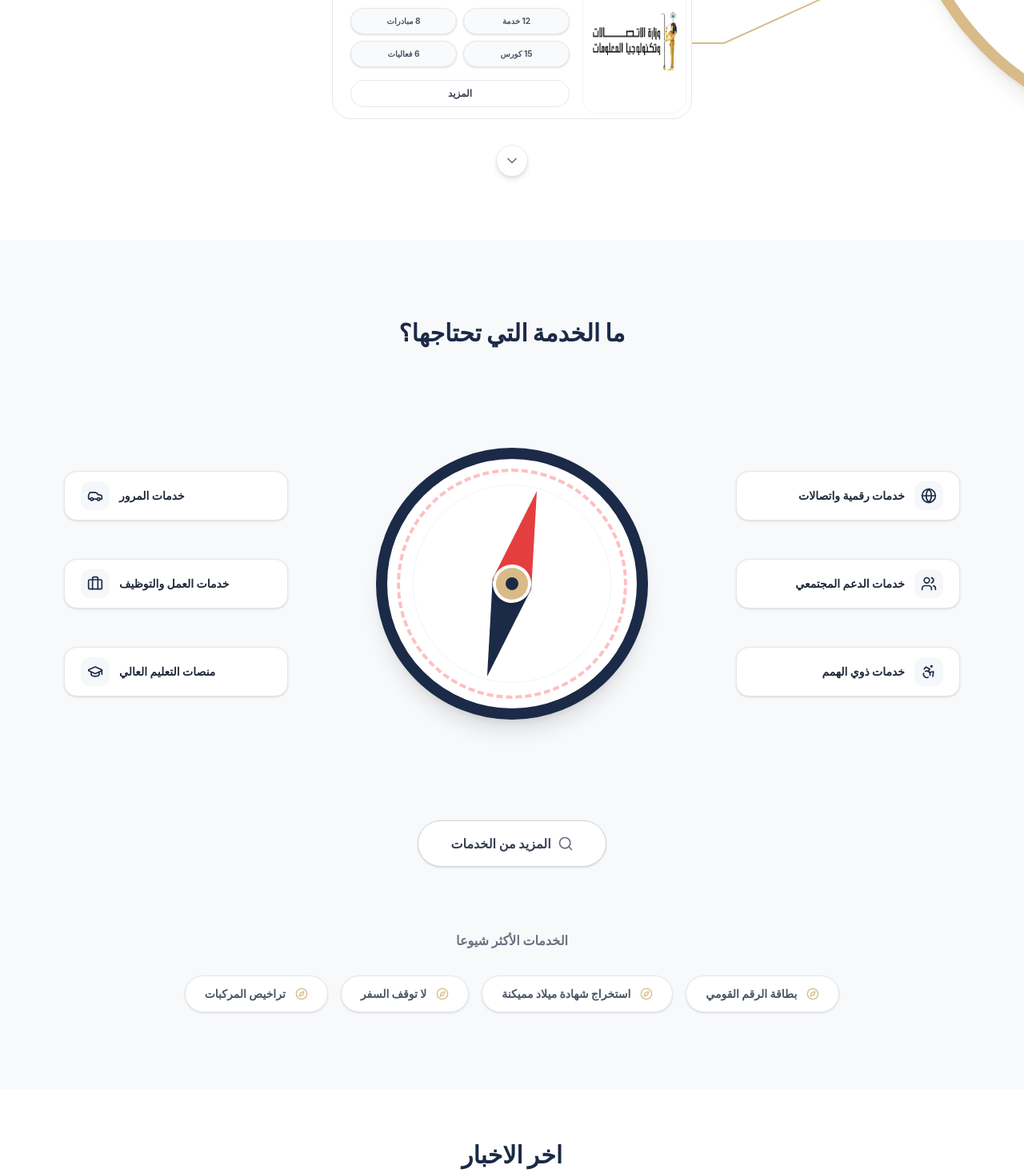
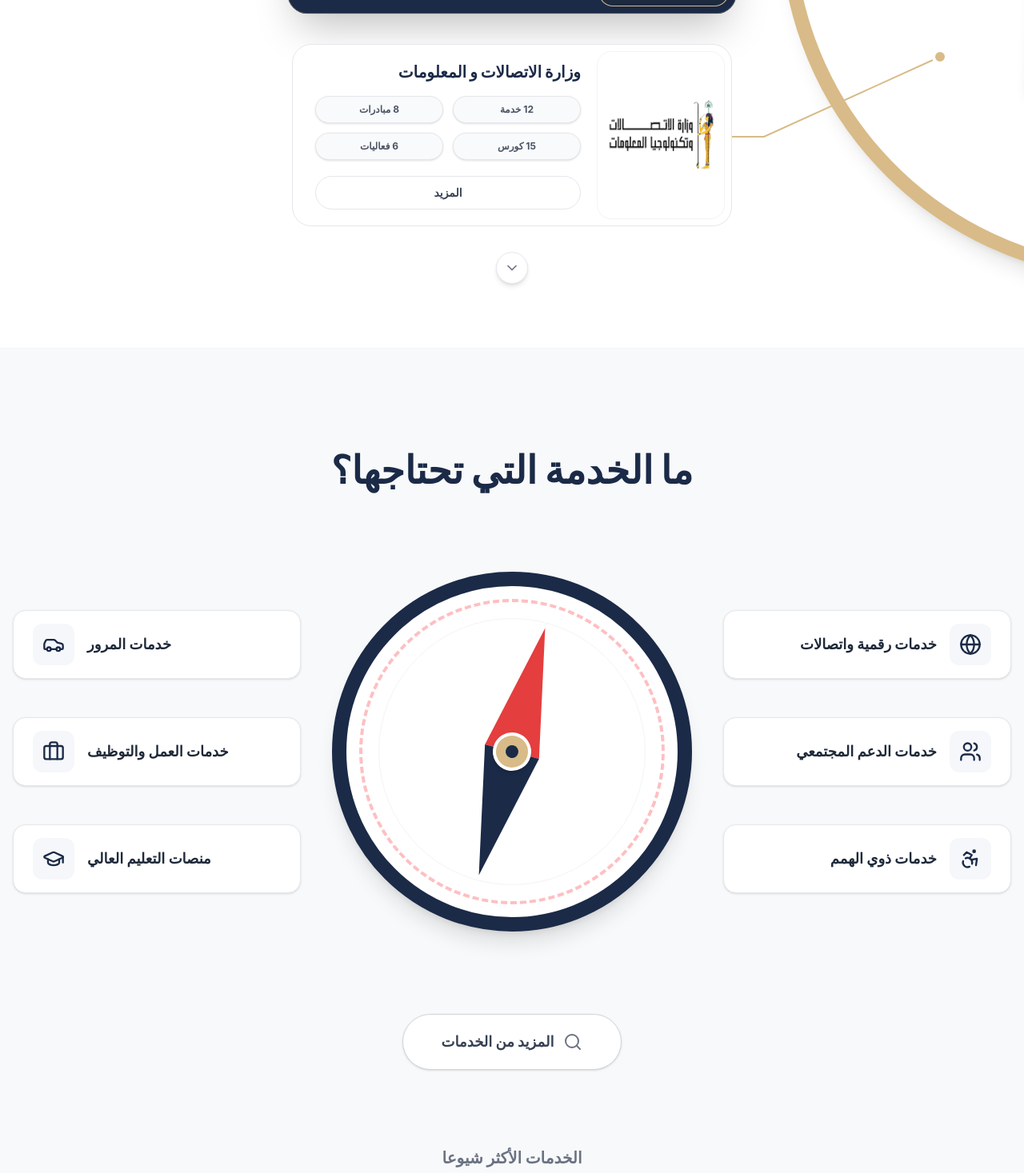
Before and after one commit to mohamed-Wagdii/Bosla-Masr-, a React (Vite) app: page / in a window 1280 px wide. Shown: the part 1330-2797 px from the top of the page at 80% size. Built offline with nearby package versions, Linux system fonts and the light colour scheme.

Commit message:
Enhance UI scale for Home page to fill white space

```diff
--- a/src/pages/Home.jsx
+++ b/src/pages/Home.jsx
@@ -32,7 +32,7 @@ const MinistryCard = ({
 
   return (
     <div
-      className="relative flex justify-center w-full max-w-[450px] z-10 transition-all duration-500 ease-in-out"
+      className="relative flex justify-center w-full max-w-[550px] z-10 transition-all duration-500 ease-in-out"
       dir="rtl"
     >
       {/* SVG Connector Lines */}
@@ -109,7 +109,7 @@ const MinistryCard = ({
         onMouseEnter={() => setIsHovered(true)}
         onMouseLeave={() => setIsHovered(false)}
         onClick={onClick}
-        className={`relative flex items-stretch p-1.5 rounded-[24px] cursor-pointer transition-all duration-500 w-full z-10 min-h-[140px] ${
+        className={`relative flex items-stretch p-2 rounded-[24px] cursor-pointer transition-all duration-500 w-full z-10 min-h-[180px] ${
           isActive
             ? "bg-[#1b2a47] text-white shadow-2xl scale-[1.02] border border-[#d8bb88]/30"
             : "bg-white text-gray-800 border border-gray-200 hover:border-gray-300 hover:shadow-md scale-100"
@@ -118,7 +118,7 @@ const MinistryCard = ({
         {/* ================= IMAGE ================= */}
 
         <div
-          className={`w-[130px] rounded-[18px] flex flex-col items-center justify-center overflow-hidden border transition-all duration-500 flex-shrink-0 ${
+          className={`w-[160px] rounded-[18px] flex flex-col items-center justify-center overflow-hidden border transition-all duration-500 flex-shrink-0 ${
             isActive
               ? "border-[#d8bb88] bg-gradient-to-b from-slate-600 to-slate-800"
               : "border-gray-100 bg-white"
@@ -139,18 +139,18 @@ const MinistryCard = ({
 
         {/* ================= TEXT ================= */}
 
-        <div className="flex-1 px-4 py-2 text-right flex flex-col justify-center">
+        <div className="flex-1 px-5 py-3 text-right flex flex-col justify-center">
           <h3
-            className={`font-black text-base mb-4 ${
+            className={`font-black text-xl mb-4 ${
               isActive ? "text-white" : "text-[#1b2a47]"
             }`}
           >
             {ministry.title}
           </h3>
 
-          <div className="grid grid-cols-2 gap-2 mb-4">
+          <div className="grid grid-cols-2 gap-3 mb-5">
             <span
-              className={`text-[10px] px-2 py-2 rounded-full font-bold border text-center transition-colors duration-500 shadow-sm ${
+              className={`text-xs px-2 py-2 rounded-full font-bold border text-center transition-colors duration-500 shadow-sm ${
                 isActive
                   ? "bg-[#334155] text-white border-transparent"
                   : "bg-gray-50 text-gray-600 border-gray-200"
@@ -160,7 +160,7 @@ const MinistryCard = ({
             </span>
 
             <span
-              className={`text-[10px] px-2 py-2 rounded-full font-bold border text-center transition-colors duration-500 shadow-sm ${
+              className={`text-xs px-2 py-2 rounded-full font-bold border text-center transition-colors duration-500 shadow-sm ${
                 isActive
                   ? "bg-[#334155] text-white border-transparent"
                   : "bg-gray-50 text-gray-600 border-gray-200"
@@ -170,7 +170,7 @@ const MinistryCard = ({
             </span>
 
             <span
-              className={`text-[10px] px-2 py-2 rounded-full font-bold border text-center transition-colors duration-500 shadow-sm ${
+              className={`text-xs px-2 py-2 rounded-full font-bold border text-center transition-colors duration-500 shadow-sm ${
                 isActive
                   ? "bg-[#334155] text-white border-transparent"
                   : "bg-gray-50 text-gray-600 border-gray-200"
@@ -180,7 +180,7 @@ const MinistryCard = ({
             </span>
 
             <span
-              className={`text-[10px] px-2 py-2 rounded-full font-bold border text-center transition-colors duration-500 shadow-sm ${
+              className={`text-xs px-2 py-2 rounded-full font-bold border text-center transition-colors duration-500 shadow-sm ${
                 isActive
                   ? "bg-[#334155] text-white border-transparent"
                   : "bg-gray-50 text-gray-600 border-gray-200"
@@ -195,7 +195,7 @@ const MinistryCard = ({
               e.stopPropagation();
               onMoreClick();
             }}
-            className={`w-full py-2 rounded-full text-xs font-bold transition-colors duration-500 border ${
+            className={`w-full py-2.5 rounded-full text-sm font-bold transition-colors duration-500 border ${
               isActive
                 ? "border-gray-500 text-gray-300 hover:bg-white/10 hover:text-white"
                 : "border-gray-200 text-gray-700 hover:bg-gray-50"
@@ -223,15 +223,15 @@ const ServiceBox = ({
   <div
     onMouseEnter={onMouseEnter}
     onMouseLeave={onMouseLeave}
-    className={`flex items-center gap-3 bg-white px-5 py-3 rounded-2xl border border-gray-200 shadow-sm hover:shadow-md hover:border-[#d8bb88] transition-all cursor-pointer w-[280px] group ${
+    className={`flex items-center gap-4 bg-white px-6 py-4 rounded-2xl border border-gray-200 shadow-sm hover:shadow-md hover:border-[#d8bb88] transition-all cursor-pointer w-[360px] group ${
       isRight ? "flex-row-reverse text-left" : "text-right"
     }`}
   >
-    <div className="bg-[#f5f7fa] p-2 rounded-xl text-[#1b2a47] group-hover:bg-[#1b2a47] group-hover:text-white transition-colors duration-300">
-      <Icon className="w-5 h-5" />
+    <div className="bg-[#f5f7fa] p-3 rounded-xl text-[#1b2a47] group-hover:bg-[#1b2a47] group-hover:text-white transition-colors duration-300">
+      <Icon className="w-7 h-7" />
     </div>
 
-    <span className="font-bold text-sm text-gray-800 flex-1 group-hover:text-[#1b2a47] transition-colors">
+    <span className="font-bold text-lg text-gray-800 flex-1 group-hover:text-[#1b2a47] transition-colors">
       {title}
     </span>
   </div>
@@ -404,14 +404,13 @@ const Home = () => {
         {/* Top Titles */}
 
         <div className="absolute top-10 left-0 w-full px-10 flex justify-between items-start z-30">
-          <button className="flex items-center gap-2 px-6 py-2.5 border border-gray-200 rounded-full text-sm font-bold text-gray-600 bg-white hover:bg-gray-50 transition-all shadow-sm">
+          <button className="flex items-center gap-2 px-8 py-3 border border-gray-200 rounded-full text-base font-bold text-gray-600 bg-white hover:bg-gray-50 transition-all shadow-sm">
             جميع الوزارات
-
-            <ChevronDown className="w-4 h-4 text-gray-400" />
+            <ChevronDown className="w-5 h-5 text-gray-400" />
           </button>
 
           <div className="absolute left-1/2 -translate-x-1/2 top-0">
-            <h2 className="text-3xl font-black text-[#1b2a47]">
+            <h2 className="text-5xl font-black text-[#1b2a47]">
               الوزارات
             </h2>
           </div>
@@ -419,11 +418,11 @@ const Home = () => {
 
         {/* Cards Stack & Wheel Wrapper */}
 
-        <div className="relative z-10 flex flex-col items-center w-full max-w-[450px] mx-auto mt-16">
+        <div className="relative z-10 flex flex-col items-center w-full max-w-[550px] mx-auto mt-24">
           {/* Golden Wheel */}
 
           <motion.div
-            className="absolute top-1/2 -translate-y-1/2 w-[700px] h-[700px] rounded-full border-[14px] border-[#d8bb88] flex items-center justify-center z-0 pointer-events-none shadow-xl"
+            className="absolute top-1/2 -translate-y-1/2 w-[900px] h-[900px] rounded-full border-[18px] border-[#d8bb88] flex items-center justify-center z-0 pointer-events-none shadow-xl"
             style={{ right: "-960px" }}
             animate={{ rotate: activeMinIndex * -20 }}
             transition={{
@@ -435,7 +434,7 @@ const Home = () => {
             {/* Egyptian Eagle */}
 
             <motion.div
-              className="w-[450px] h-[450px] flex items-center justify-center opacity-100"
+              className="w-[600px] h-[600px] flex items-center justify-center opacity-100"
               animate={{ rotate: activeMinIndex * 20 }}
               transition={{
                 type: "spring",
@@ -496,9 +495,9 @@ const Home = () => {
       {/* ============== COMPASS SERVICES ================= */}
       {/* ================================================= */}
 
-      <div className="w-full bg-[#f8f9fa] py-24 border-t border-gray-100">
-        <div className="max-w-6xl mx-auto px-4">
-          <h2 className="text-3xl font-black text-center text-[#1b2a47] mb-24">
+      <div className="w-full bg-[#f8f9fa] py-32 border-t border-gray-100">
+        <div className="max-w-7xl mx-auto px-4">
+          <h2 className="text-5xl font-black text-center text-[#1b2a47] mb-32">
             ما الخدمة التي تحتاجها؟
           </h2>
 
@@ -534,15 +533,15 @@ const Home = () => {
             {/* Compass */}
 
             <div
-              className="absolute left-1/2 top-1/2 -translate-x-1/2 -translate-y-1/2 w-[340px] h-[340px] z-0"
+              className="absolute left-1/2 top-1/2 -translate-x-1/2 -translate-y-1/2 w-[450px] h-[450px] z-0"
               onMouseLeave={() => setNeedleAngle(15)}
             >
-              <div className="w-full h-full rounded-full border-[14px] border-[#1b2a47] relative shadow-xl bg-white flex items-center justify-center">
-                <div className="absolute inset-3 rounded-full border-[4px] border-dashed border-red-500/30" />
+              <div className="w-full h-full rounded-full border-[18px] border-[#1b2a47] relative shadow-xl bg-white flex items-center justify-center">
+                <div className="absolute inset-4 rounded-full border-[4px] border-dashed border-red-500/30" />
 
-                <div className="absolute inset-8 rounded-full border border-gray-100 flex items-center justify-center">
+                <div className="absolute inset-10 rounded-full border border-gray-100 flex items-center justify-center">
                   <motion.div
-                    className="relative w-16 h-64 flex flex-col items-center justify-center origin-center"
+                    className="relative w-20 h-80 flex flex-col items-center justify-center origin-center"
                     animate={{ rotate: needleAngle }}
                     transition={{
                       type: "spring",
@@ -551,9 +550,9 @@ const Home = () => {
                       mass: 0.8,
                     }}
                   >
-                    <div className="w-0 h-0 border-l-[25px] border-l-transparent border-r-[25px] border-r-transparent border-b-[120px] border-b-[#e53e3e]" />
+                    <div className="w-0 h-0 border-l-[35px] border-l-transparent border-r-[35px] border-r-transparent border-b-[160px] border-b-[#e53e3e]" />
 
-                    <div className="w-0 h-0 border-l-[25px] border-l-transparent border-r-[25px] border-r-transparent border-t-[120px] border-t-[#1b2a47]" />
+                    <div className="w-0 h-0 border-l-[35px] border-l-transparent border-r-[35px] border-r-transparent border-t-[160px] border-t-[#1b2a47]" />
 
                     <div className="absolute top-1/2 left-1/2 -translate-x-1/2 -translate-y-1/2 w-12 h-12 rounded-full bg-[#d8bb88] border-[4px] border-white shadow-md z-10 flex items-center justify-center">
                       <div className="w-4 h-4 rounded-full bg-[#1b2a47]" />
@@ -594,21 +593,21 @@ const Home = () => {
 
           {/* More Services */}
 
-          <div className="flex justify-center mt-24">
-            <button className="flex items-center gap-2 px-10 py-4 rounded-full border border-gray-300 bg-white hover:bg-gray-50 text-base font-bold text-gray-700 transition-all shadow-sm">
-              <SearchIcon className="w-5 h-5 text-gray-500" />
+          <div className="flex justify-center mt-32">
+            <button className="flex items-center gap-3 px-12 py-5 rounded-full border border-gray-300 bg-white hover:bg-gray-50 text-lg font-bold text-gray-700 transition-all shadow-sm">
+              <SearchIcon className="w-6 h-6 text-gray-500" />
               المزيد من الخدمات
             </button>
           </div>
 
           {/* Popular Services */}
 
-          <div className="mt-20 text-center">
-            <p className="text-gray-500 font-bold mb-8 text-base">
+          <div className="mt-24 text-center">
+            <p className="text-gray-500 font-bold mb-10 text-xl">
               الخدمات الأكثر شيوعا
             </p>
 
-            <div className="flex flex-wrap justify-center gap-4">
+            <div className="flex flex-wrap justify-center gap-5">
               {[
                 "بطاقة الرقم القومي",
                 "استخراج شهادة ميلاد مميكنة",
@@ -617,9 +616,9 @@ const Home = () => {
               ].map((tag) => (
                 <span
                   key={tag}
-                  className="bg-white border border-gray-200 px-6 py-3 rounded-full text-sm font-bold text-gray-600 shadow-sm flex items-center gap-3 cursor-pointer hover:border-[#d8bb88] hover:text-[#1b2a47] transition-all"
+                  className="bg-white border border-gray-200 px-8 py-4 rounded-full text-base font-bold text-gray-600 shadow-sm flex items-center gap-3 cursor-pointer hover:border-[#d8bb88] hover:text-[#1b2a47] transition-all"
                 >
-                  <Compass className="w-4 h-4 text-[#d8bb88]" />
+                  <Compass className="w-5 h-5 text-[#d8bb88]" />
                   {tag}
                 </span>
               ))}
@@ -632,9 +631,9 @@ const Home = () => {
       {/* ================= NEWS SECTION ================== */}
       {/* ================================================= */}
 
-  <div className="w-full bg-white py-16">
+  <div className="w-full bg-white py-20">
   <div className="max-w-7xl mx-auto px-4 text-center">
-    <h2 className="text-3xl font-black text-[#1b2a47] mb-12">
+    <h2 className="text-5xl font-black text-[#1b2a47] mb-16">
       اخر الاخبار
     </h2>
 
@@ -668,14 +667,14 @@ const Home = () => {
                     ? 50
                     : visibleNews.length - idx,
               }}
-              className={`relative w-64 sm:w-72 bg-white border border-gray-200 rounded-[28px] p-4 transition-all duration-300 flex-shrink-0 text-right flex flex-col justify-between h-[430px] cursor-pointer ${
+              className={`relative w-72 sm:w-80 bg-white border border-gray-200 rounded-[28px] p-5 transition-all duration-300 flex-shrink-0 text-right flex flex-col justify-between h-[480px] cursor-pointer ${
                 (hoveredNewsIndex ?? 0) === idx
                     ? "scale-105 opacity-100 border-[#d8bb88] shadow-2xl"
                     : "scale-[0.93] opacity-55 blur-[0.5px] shadow-sm"
               }`}
             >
               {/* صورة الخبر */}
-              <div className="relative overflow-hidden rounded-[20px] h-48 w-full mb-4 flex-shrink-0">
+              <div className="relative overflow-hidden rounded-[20px] h-56 w-full mb-5 flex-shrink-0">
                 <img
                   src={item.image}
                   alt={item.title}
@@ -690,12 +689,12 @@ const Home = () => {
               {/* تفاصيل الخبر */}
               <div className="flex flex-col flex-1 justify-between">
                 <div>
-                  <h3 className="font-bold text-sm text-[#1b2a47] line-clamp-2 mb-2 leading-relaxed">
+                  <h3 className="font-bold text-lg text-[#1b2a47] line-clamp-2 mb-3 leading-relaxed">
                     {item.title}
                   </h3>
 
                   {item.description && (
-                    <p className="text-[11px] text-gray-400 line-clamp-2 mb-4 leading-normal">
+                    <p className="text-sm text-gray-400 line-clamp-2 mb-5 leading-normal">
                       {item.description}
                     </p>
                   )}
```
